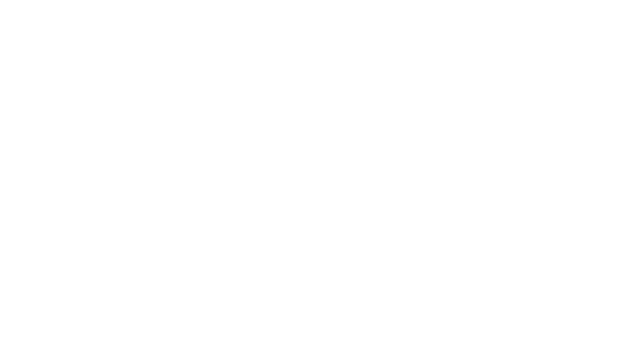
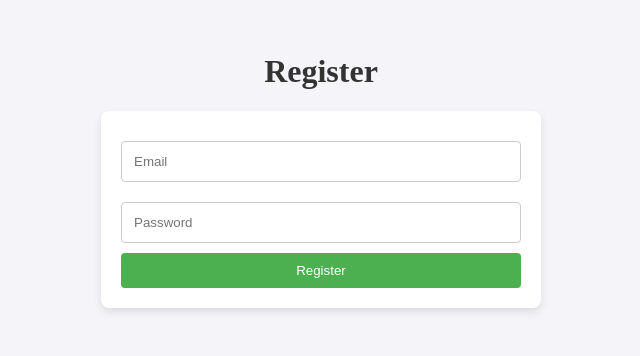
Before and after one commit to LucaSpiniello/xepelin_test, a Vue app: page /register in a window 1280 px wide. Before the commit this address had no page. Shown: the part 238-594 px from the top of the page, without its empty margins (319-959 px from the left). Built offline with nearby package versions, Linux system fonts and the light colour scheme; no server answers.

Commit message:
firebase itegration

```diff
--- /dev/null
+++ b/src/firebase.js
@@ -0,0 +1,18 @@
+import { initializeApp } from 'firebase/app';
+import { getAuth } from 'firebase/auth';
+
+
+const firebaseConfig = {
+    apiKey: process.env.VUE_APP_FIREBASE_API_KEY,
+    authDomain: process.env.VUE_APP_FIREBASE_AUTH_DOMAIN,
+    projectId: process.env.VUE_APP_FIREBASE_PROJECT_ID,
+    storageBucket: process.env.VUE_APP_FIREBASE_STORAGE_BUCKET,
+    messagingSenderId: process.env.VUE_APP_FIREBASE_MESSAGING_SENDER_ID,
+    appId: process.env.VUE_APP_FIREBASE_APP_ID,
+    measurementId: process.env.VUE_APP_FIREBASE_MEASUREMENT_ID
+};
+
+const app = initializeApp(firebaseConfig);
+const auth = getAuth(app);
+
+export { auth };
--- a/src/router/index.js
+++ b/src/router/index.js
@@ -1,12 +1,18 @@
 import { createRouter, createWebHistory } from 'vue-router';
 import HomePage from '../views/HomePage.vue';
 import LoginPage from '../views/LoginPage.vue';
+import RegisterPage from '../views/RegisterPage.vue';
 
 const routes = [
   {
     path: '/login',
     name: 'login',
     component: LoginPage
+  },
+  {
+    path: '/register',
+    name: "register",
+    component: RegisterPage
   },
   {
     path: '/home',
--- a/src/views/LoginPage.vue
+++ b/src/views/LoginPage.vue
@@ -5,10 +5,27 @@
       <input v-model="user.email" type="email" placeholder="Email" required class="input-field"/>
       <input v-model="user.password" type="password" placeholder="Password" required class="input-field"/>
       <button type="submit" class="submit-btn">Login</button>
+      <p v-if="errorMessage" class="error-message">{{ errorMessage }}</p>
     </form>
+    <button @click="goToRegister" class="register-btn">Crear cuenta</button>
   </div>
 </template>
 <script>
+
+import { auth } from '@/firebase';
+import { signInWithEmailAndPassword } from 'firebase/auth';
+
+const firebaseConfig = {
+    apiKey: process.env.VUE_APP_FIREBASE_API_KEY,
+    authDomain: process.env.VUE_APP_FIREBASE_AUTH_DOMAIN,
+    projectId: process.env.VUE_APP_FIREBASE_PROJECT_ID,
+    storageBucket: process.env.VUE_APP_FIREBASE_STORAGE_BUCKET,
+    messagingSenderId: process.env.VUE_APP_FIREBASE_MESSAGING_SENDER_ID,
+    appId: process.env.VUE_APP_FIREBASE_APP_ID,
+    measurementId: process.env.VUE_APP_FIREBASE_MEASUREMENT_ID
+};
+console.log(firebaseConfig)
+
 export default {
   name: 'LoginPage',
   data() {
@@ -16,13 +33,23 @@ export default {
       user: {
         email: '',
         password: ''
-      }
+      },
+      errorMessage: ''
     };
   },
   methods: {
-    login() {
-      localStorage.setItem('user', JSON.stringify(this.user));
-      this.$router.push('/home');
+    async login() {
+      try {
+        console.log("Starting login process...")
+        await signInWithEmailAndPassword(auth, this.user.email, this.user.password);
+        console.log("Login successful!")
+        this.$router.push('/home');
+      } catch (error) {
+        this.errorMessage = error.message;
+      }
+    },
+    goToRegister() {
+      this.$router.push('/register');
     }
   }
 };
@@ -70,7 +97,27 @@ export default {
   background-color: #45a049;
 }
 
+.register-btn {
+  padding: 10px;
+  margin-top: 10px;
+  background-color: #007BFF;
+  color: white;
+  border: none;
+  border-radius: 4px;
+  cursor: pointer;
+  transition: background-color 0.3s;
+}
+
+.register-btn:hover {
+  background-color: #0056b3;
+}
+
 h1 {
   color: #333;
 }
+
+.error-message {
+  color: red;
+  margin-top: 10px;
+}
 </style>
--- /dev/null
+++ b/src/views/RegisterPage.vue
@@ -0,0 +1,91 @@
+<template>
+    <div class="register-container">
+      <h1>Register</h1>
+      <form @submit.prevent="register" class="register-form">
+        <input v-model="user.email" type="email" placeholder="Email" required class="input-field"/>
+        <input v-model="user.password" type="password" placeholder="Password" required class="input-field"/>
+        <button type="submit" class="submit-btn">Register</button>
+        <p v-if="errorMessage" class="error-message">{{ errorMessage }}</p>
+      </form>
+    </div>
+  </template>
+
+  <script>
+  import { auth } from '@/firebase';
+  import { createUserWithEmailAndPassword } from 'firebase/auth';
+
+  export default {
+    name: 'RegisterPage',
+    data() {
+      return {
+        user: {
+          email: '',
+          password: ''
+        },
+        errorMessage: ''
+      };
+    },
+    methods: {
+      async register() {
+        try {
+          await createUserWithEmailAndPassword(auth, this.user.email, this.user.password);
+          this.$router.push('/home');
+        } catch (error) {
+          this.errorMessage = error.message;
+        }
+      }
+    }
+  };
+  </script>
+
+  <style scoped>
+  .register-container {
+    display: flex;
+    flex-direction: column;
+    align-items: center;
+    justify-content: center;
+    min-height: 100vh;
+    background-color: #f4f4f9;
+  }
+
+  .register-form {
+    display: flex;
+    flex-direction: column;
+    width: 90%;
+    max-width: 400px;
+    padding: 20px;
+    border-radius: 8px;
+    box-shadow: 0 4px 8px rgba(0,0,0,0.1);
+    background: white;
+  }
+
+  .input-field {
+    padding: 12px;
+    margin: 10px 0;
+    border-radius: 4px;
+    border: 1px solid #ccc;
+  }
+
+  .submit-btn {
+    padding: 10px;
+    background-color: #4CAF50;
+    color: white;
+    border: none;
+    border-radius: 4px;
+    cursor: pointer;
+    transition: background-color 0.3s;
+  }
+
+  .submit-btn:hover {
+    background-color: #45a049;
+  }
+
+  .error-message {
+    color: red;
+    margin-top: 10px;
+  }
+
+  h1 {
+    color: #333;
+  }
+  </style>
```
Also changed, not shown: 1 other file (tests, documents, lock files or other folders).
